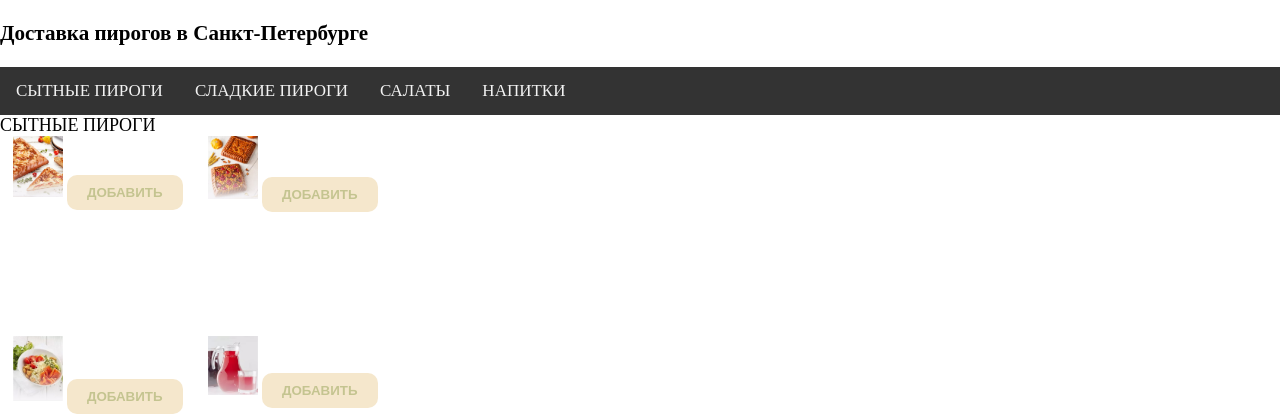
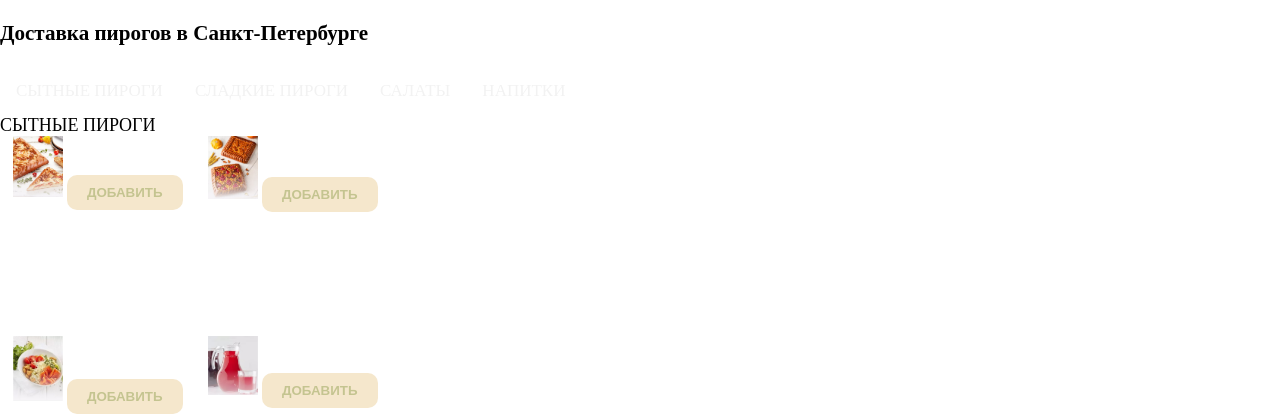
Before and after one commit to mikailyan/mikailyan.github.io, a PHP site: page / in a window 1280 px wide. Shown: the part 60-478 px from the top of the page. Run offline with PHP 8.4, Linux system fonts and the light colour scheme; some libraries are stand-ins or nearby versions.

Commit message:
Update style.css

```diff
--- a/style.css
+++ b/style.css
@@ -18,7 +18,7 @@ body {
 
 #navbar {
     overflow: hidden;
-    background-color: #333;
+    background-color: var(--tg-theme-bg-color);
   }
 
   .sticky {
```
